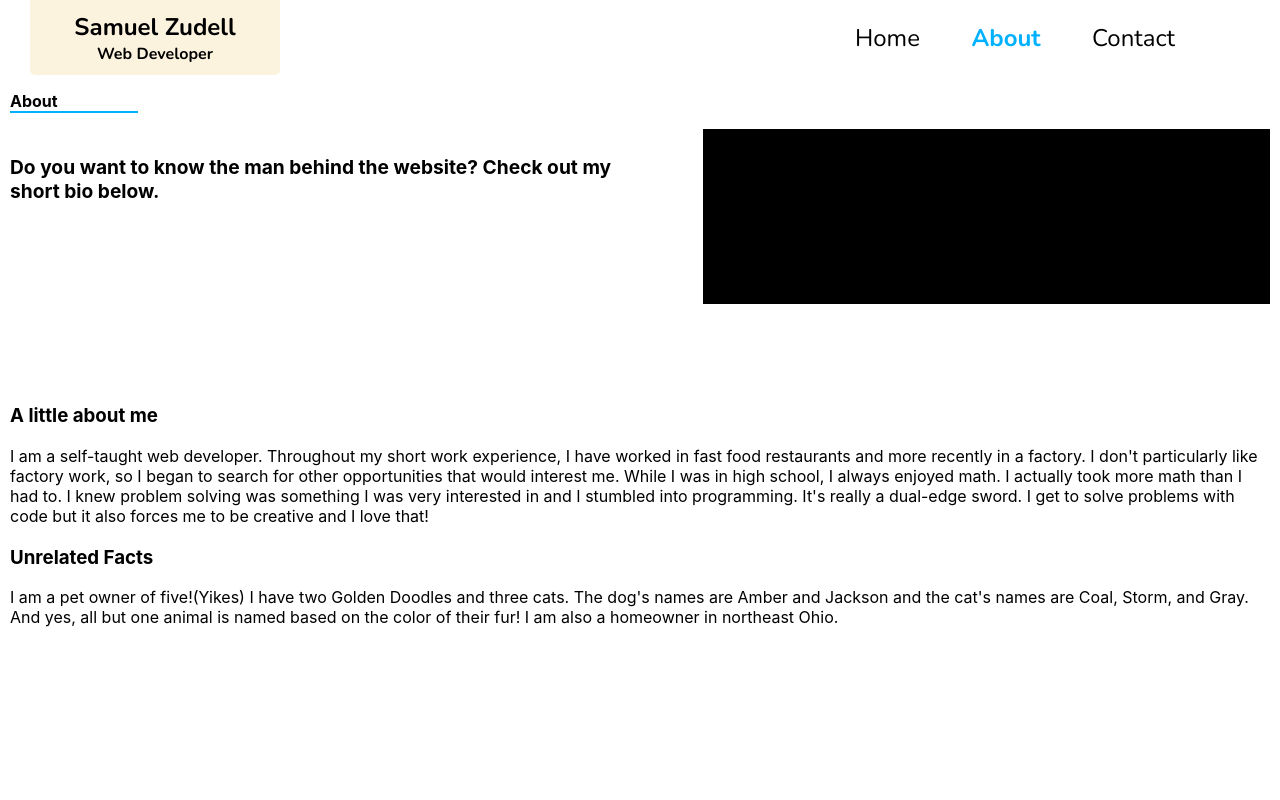
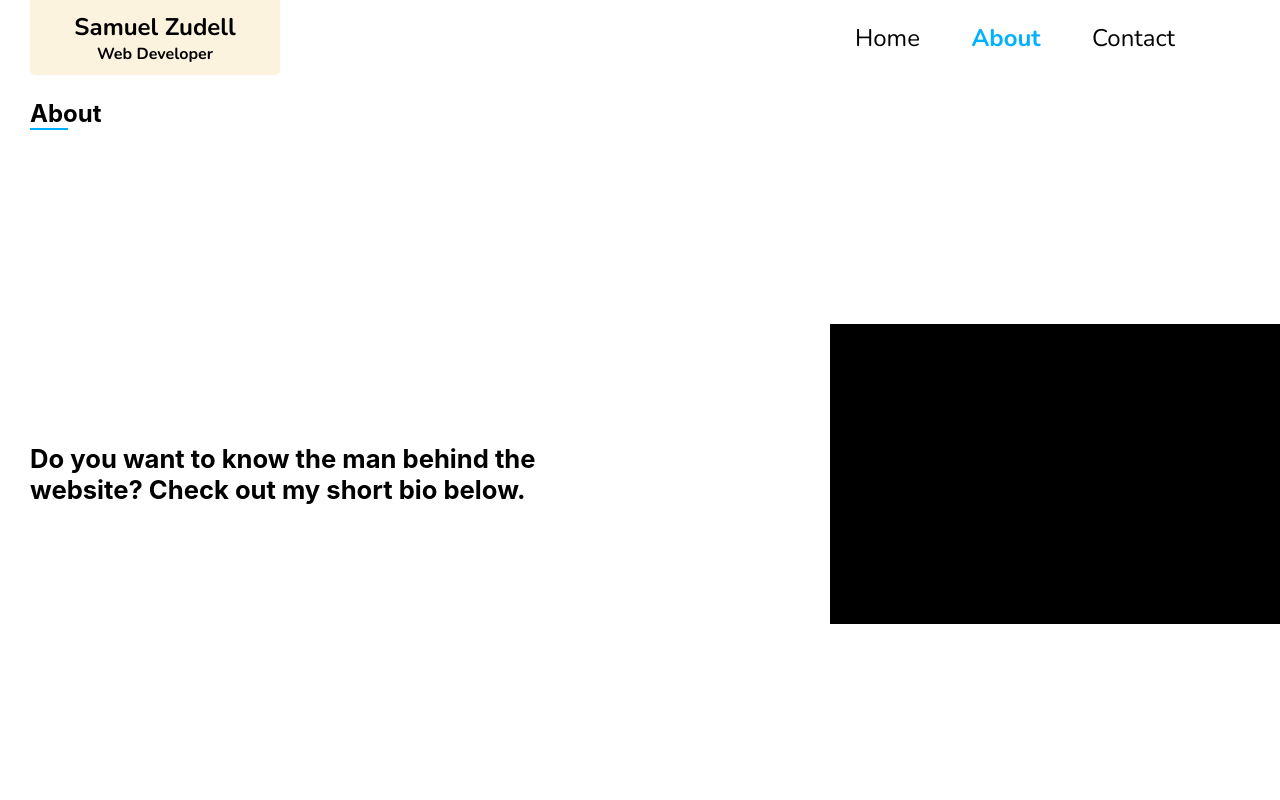
Before and after one commit to Saltysam101/samzudell, a React (Create React App) app: page /about in a window 1280 px wide. Shown: the top 800 px of the page. Built offline with nearby package versions, Linux system fonts and the light colour scheme.

Commit message:
finished layout for about component for all devices

```diff
--- a/src/components/about.js
+++ b/src/components/about.js
@@ -13,7 +13,7 @@ export default class About extends Component {
                </div>
 
                <div className="about-me">
-                   <h3>A little about me</h3>
+                   <h3 className="title">A little about me</h3>
                    <p>I am a self-taught web developer. Throughout my
                     short work experience, I have worked in fast food
                     restaurants and more recently in a factory.
@@ -30,7 +30,7 @@ export default class About extends Component {
                </div>
 
                <div className="unrelated-facts">
-                   <h3>Unrelated Facts</h3>
+                   <h3 className="title">Unrelated Facts</h3>
                    <p>I am a pet owner of five!(Yikes) I have two Golden
                         Doodles and three cats. The dog's names are
                         Amber and Jackson and the cat's names are Coal,
--- a/src/styles/about.css
+++ b/src/styles/about.css
@@ -30,6 +30,13 @@
     margin: 20px 10px 20px 10px;
 }
 
+
+@media only screen and (min-width: 500px){
+    .about-section-title{
+        width: 7%;
+    }
+}
+
 @media only screen and (min-width: 550px){
     .me{
         height: 300px;
@@ -60,8 +67,60 @@
     .about-me{
         margin-top: 75px;
     }
+
+    .about-section-title{
+        width: 5%;
+    }
+
 }
 
-@media only screen and (min-width: 750px){
+@media only screen and (min-width: 800px){
+    .me{
+        width: 350px;
+        height: 200px;
+    }
 
+    .about-section-title{
+        width: 3%;
+    }
 }
+
+@media only screen and (min-width: 1050px){
+    .me{
+        width: 450px;
+        height: 300px;
+    }
+
+    .about-hero{
+        height: 80vh;
+        align-items: center;
+        margin: 0;
+    }
+
+    .about-section-title{
+        margin-left: 30px;
+        font-size: 1.5em;
+    }
+
+    .about-hero-stmt{
+        font-size: 1.6em;
+        margin-left: 30px;
+        width: 40%;
+    }
+
+    .about-me{
+        margin: 100px 30px 0 30px;
+    }
+
+    .title{
+        font-size: 1.5em;
+    }
+
+    .unrelated-facts{
+        margin: 50px 30px;
+    }
+
+    p{
+        font-size: 1.2em;
+    }
+}
--- a/src/styles/home.css
+++ b/src/styles/home.css
@@ -380,6 +380,7 @@
 
     .project-item{
         width: 375px;
+        height: 675px;
     }
 
     .hero-stmt{
@@ -394,6 +395,7 @@
 @media only screen and (min-width: 1300px){
     .project-item{
         width: 425px;
+
     }
 
     .contact-stmt{
```
